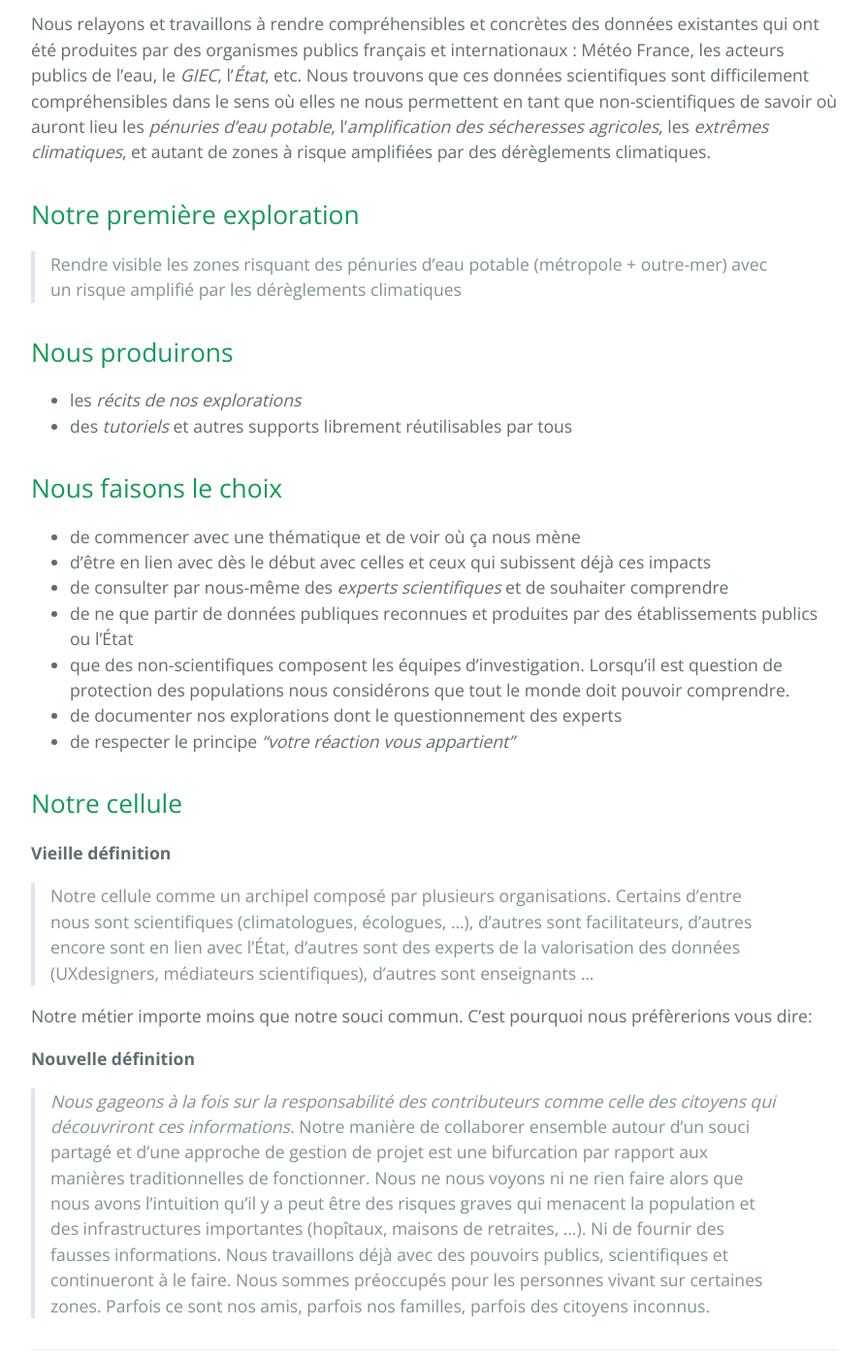
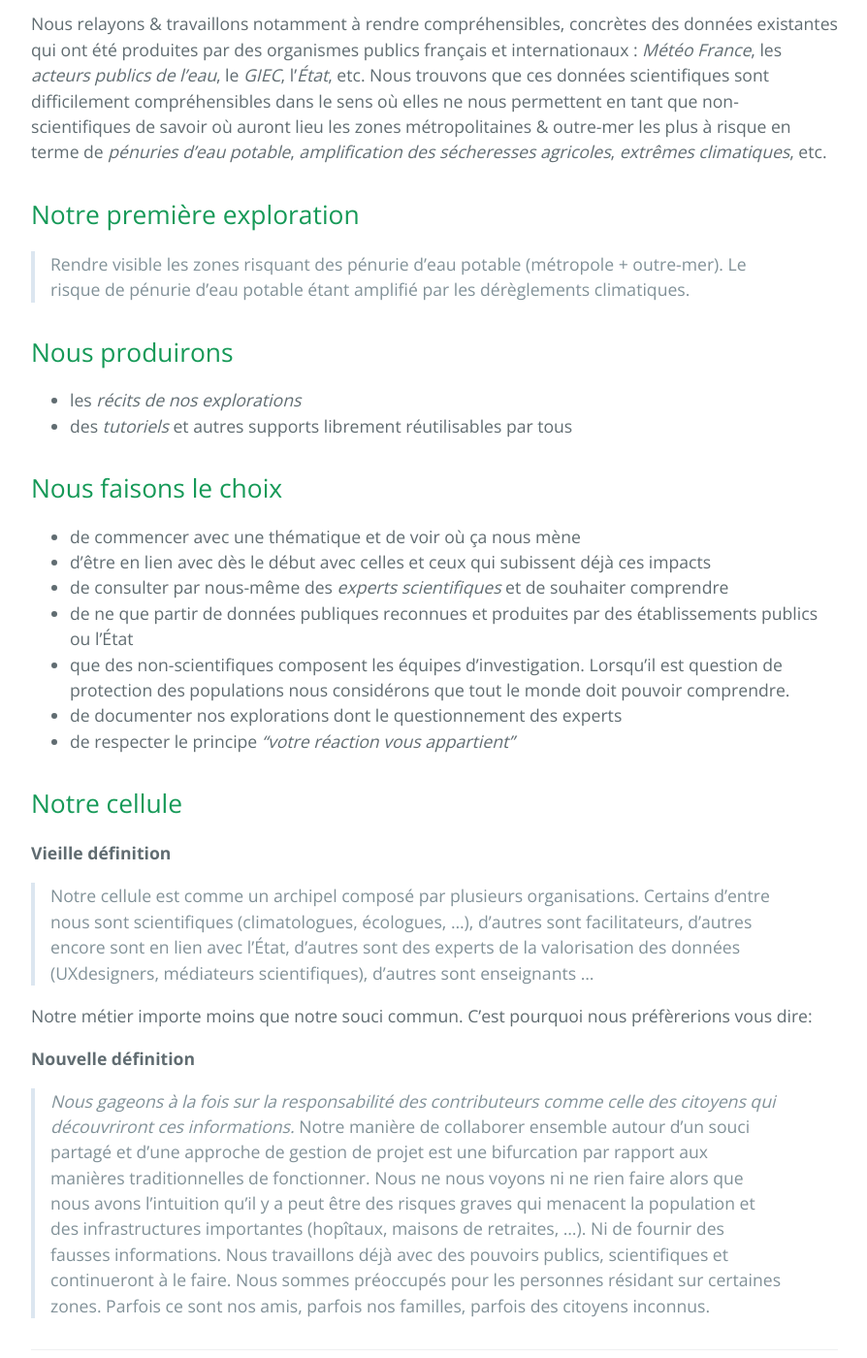
Before and after one commit to secheresses/Ancien-site, a Jekyll site: the page built from index.md, in a window 1280 px wide and 1400 px high, scrolled down 544 px. Shown: the whole window at 97% size, without its empty margins (192-1086 px from the left). Built offline with Jekyll 4.4.1, drawn with Linux system fonts in a browser that asks for light colours.

Commit message:
Mise à jour index - relecture

```diff
--- a/index.md
+++ b/index.md
@@ -4,13 +4,13 @@ layout: default
 
 À votre place nous aurions aimé avoir été prévenus en avance.
 
-Nous sommes des citoyens qui avons à cœur la **protection des populations** vis-à-vis des **risques amplifiés par le changement climatique** qui attaqueront nos **conditions d'existence** dans les **trois prochaines décennies**.
+Nous sommes des citoyens qui avons à cœur la **protection des populations** vis-à-vis des **risques amplifiés par le changement climatique** qui attaqueront nos **conditions d'existence** au cours des **trois prochaines décennies**.
 
-Nous relayons et travaillons à rendre compréhensibles et concrètes des données existantes qui ont été produites par des organismes publics français et internationaux : Météo France, les acteurs publics de l'eau, le *GIEC*, l'*État*, etc. Nous trouvons que ces données scientifiques sont difficilement compréhensibles dans le sens où elles ne nous permettent en tant que non-scientifiques de savoir où auront lieu les *pénuries d'eau potable*, l'*amplification des sécheresses agricoles*, les *extrêmes climatiques*, et autant de zones à risque amplifiées par des dérèglements climatiques.
+Nous relayons & travaillons notamment à rendre compréhensibles, concrètes des données existantes qui ont été produites par des organismes publics français et internationaux : *Météo France*, les *acteurs publics de l'eau*, le *GIEC*, l'*État*, etc. Nous trouvons que ces données scientifiques sont difficilement compréhensibles dans le sens où elles ne nous permettent en tant que non-scientifiques de savoir où auront lieu les zones métropolitaines & outre-mer les plus à risque en terme de *pénuries d'eau potable*, *amplification des sécheresses agricoles*, *extrêmes climatiques*, etc.
 
 ## Notre première exploration
 
-> Rendre visible les zones risquant des pénuries d'eau potable (métropole + outre-mer) avec un risque amplifié par les dérèglements climatiques
+> Rendre visible les zones risquant des pénurie d'eau potable (métropole + outre-mer). Le risque de pénurie d'eau potable étant amplifié par les dérèglements climatiques.
 
 ## Nous produirons
 
@@ -30,9 +30,9 @@ Nous relayons et travaillons à rendre compréhensibles et concrètes des donné
 ## Notre cellule
 
 **Vieille définition**
-> Notre cellule comme un archipel composé par plusieurs organisations. Certains d'entre nous sont scientifiques (climatologues, écologues, ...), d'autres sont facilitateurs, d'autres encore sont en lien avec l'État, d'autres sont des experts de la valorisation des données (UXdesigners, médiateurs scientifiques), d'autres sont enseignants ...
+> Notre cellule est comme un archipel composé par plusieurs organisations. Certains d'entre nous sont scientifiques (climatologues, écologues, ...), d'autres sont facilitateurs, d'autres encore sont en lien avec l'État, d'autres sont des experts de la valorisation des données (UXdesigners, médiateurs scientifiques), d'autres sont enseignants ...
 
 Notre métier importe moins que notre souci commun. C'est pourquoi nous préfèrerions vous dire:
 
 **Nouvelle définition**
-> *Nous gageons à la fois sur la responsabilité des contributeurs comme celle des citoyens qui découvriront ces informations.* Notre manière de collaborer ensemble autour d'un souci partagé et d'une approche de gestion de projet est une bifurcation par rapport aux manières traditionnelles de fonctionner. Nous ne nous voyons ni ne rien faire alors que nous avons l'intuition qu'il y a peut être des risques graves qui menacent la population et des infrastructures importantes (hopîtaux, maisons de retraites, ...). Ni de fournir des fausses informations. Nous travaillons déjà avec des pouvoirs publics, scientifiques et continueront à le faire. Nous sommes préoccupés pour les personnes vivant sur certaines zones. Parfois ce sont nos amis, parfois nos familles, parfois des citoyens inconnus.
+> *Nous gageons à la fois sur la responsabilité des contributeurs comme celle des citoyens qui découvriront ces informations.* Notre manière de collaborer ensemble autour d'un souci partagé et d'une approche de gestion de projet est une bifurcation par rapport aux manières traditionnelles de fonctionner. Nous ne nous voyons ni ne rien faire alors que nous avons l'intuition qu'il y a peut être des risques graves qui menacent la population et des infrastructures importantes (hopîtaux, maisons de retraites, ...). Ni de fournir des fausses informations. Nous travaillons déjà avec des pouvoirs publics, scientifiques et continueront à le faire. Nous sommes préoccupés pour les personnes résidant sur certaines zones. Parfois ce sont nos amis, parfois nos familles, parfois des citoyens inconnus.
```
